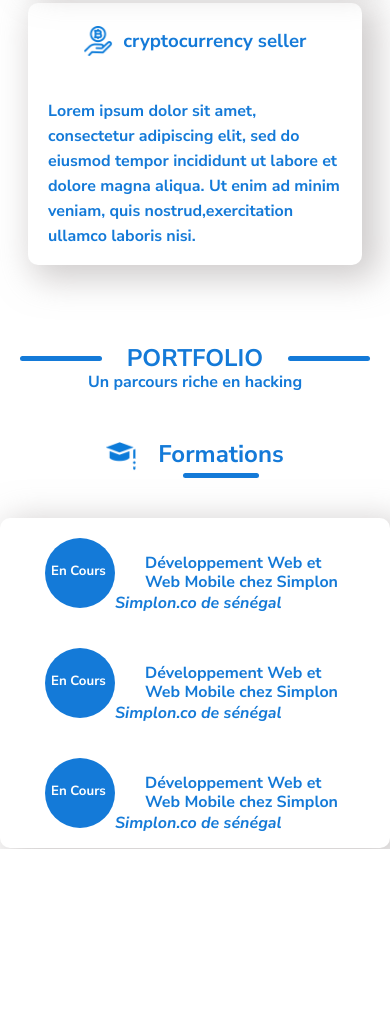
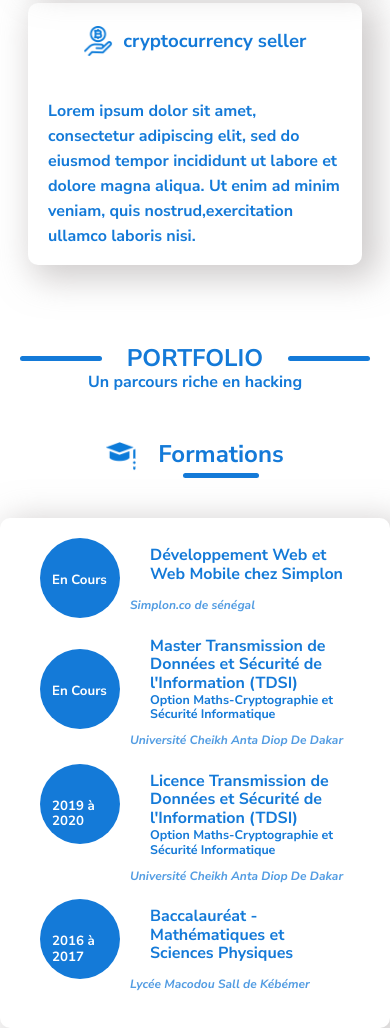
Before and after one commit to malick83/Portfolio-Me, a plain HTML site: page index.html in a window 390 px wide. Shown: the part 2032-3060 px from the top of the page. Before the commit the page ends 2881 px from the top, so only its background shows below. Drawn offline with Linux system fonts and the light colour scheme.

Commit message:
Ajout de code dans la partie Formation

```diff
--- a/index.html
+++ b/index.html
@@ -139,49 +139,51 @@
                     </div>
                 </div>
                 <div class="mes-formations">
-                    <div class="une-formation">
                         <div class="header-formation">
                             <div class="status-formation">
                                 <h5>En Cours</h5>
                             </div>
                             <div class="nom-formation">
                                 <p>Développement Web et Web Mobile chez Simplon </p>
+                                <h4>Simplon.co de sénégal</h4>
                             </div>
                         </div>
-                        <div class="footer-formation">
-                            <p>Simplon.co de sénégal</p>
+
+                    <!--  -->
+
+                    <div class="header-formation">
+                        <div class="status-formation status-formation-master">
+                            <h5>En Cours</h5>
+                        </div>
+                        <div class="nom-formation nom-formation-master1">
+                            <p>Master Transmission de Données et Sécurité de l'Information (TDSI)</p>
+                            <h3>Option Maths-Cryptographie et Sécurité Informatique</h3>
+                            <h4>Université Cheikh Anta Diop De Dakar</h4>
                         </div>
                     </div>
 
                     <!--  -->
 
-                    <div class="une-formation">
-                        <div class="header-formation">
-                            <div class="status-formation">
-                                <h5>En Cours</h5>
-                            </div>
-                            <div class="nom-formation">
-                                <p>Développement Web et Web Mobile chez Simplon </p>
-                            </div>
+                    <div class="header-formation">
+                        <div class="status-formation status-formation-licence">
+                            <h5>2019 à 2020</h5>
                         </div>
-                        <div class="footer-formation">
-                            <p>Simplon.co de sénégal</p>
+                        <div class="nom-formation nom-formation-master1">
+                            <p>Licence Transmission de Données et Sécurité de l'Information (TDSI)</p>
+                            <h3>Option Maths-Cryptographie et Sécurité Informatique</h3>
+                            <h4>Université Cheikh Anta Diop De Dakar</h4>
                         </div>
                     </div>
 
                     <!--  -->
 
-                    <div class="une-formation">
-                        <div class="header-formation">
-                            <div class="status-formation">
-                                <h5>En Cours</h5>
-                            </div>
-                            <div class="nom-formation">
-                                <p>Développement Web et Web Mobile chez Simplon </p>
-                            </div>
+                    <div class="header-formation">
+                        <div class="status-formation status-formation-licence">
+                            <h5>2016 à 2017</h5>
                         </div>
-                        <div class="footer-formation">
-                            <p>Simplon.co de sénégal</p>
+                        <div class="nom-formation">
+                            <p>Baccalauréat - Mathématiques et Sciences Physiques</p>
+                            <h4>Lycée Macodou Sall de Kébémer</h4>
                         </div>
                     </div>
 
--- a/styles-files/style.css
+++ b/styles-files/style.css
@@ -280,15 +280,10 @@ nav .logo img {
         /* border: 3px solid red; */
         box-shadow: 10px 8px 34px 6px rgba(185, 181, 181, 0.685);
         border-radius: 10px;
+        padding: 20px 0px;
+
     }
 
-    section  .une-formation {
-        display: flex;
-        flex-direction: column;
-        justify-content: space-around;
-        /* border: 3px solid blue; */
-        height: 110px;
-    }
     section .header-formation {
         display: flex;
         flex-direction: row;
@@ -296,25 +291,35 @@ nav .logo img {
         /* border: 3px solid rebeccapurple; */
     }
 
-    section .footer-formation {
-        /* border: 3px solid greenyellow; */
-    }
-
     section .status-formation{
         /* border: 3px solid blueviolet; */
-        width: 70px;
-        height: 70px;
-        border-radius: 40px;
+        width: 80px;
+        height: 80px;
+        border-radius: 45px;
         background-color: #147AD8;
         margin-right: 15px;
     }
     section .status-formation h5{
         color: white;
-        margin: 26px 6px;
+        margin: 35px 12px;
     }
     section .nom-formation p {
+        /* border: 3px solid rebeccapurple; */
         color: #147AD8;
         font-weight: bold;
+        margin-top: 8px;
+
+    }
+
+    section .nom-formation h4 {
+        /* border: 3px solid rosybrown; */
+        margin-top: -12px;
+        color: #1479d8bc;
+        font-weight: bold;
+        font-style: italic;
+        font-size: 12px;
+        margin-left: -20px;
+        margin-top: 10px;
 
     }
     section .nom-formation {
@@ -323,15 +328,27 @@ nav .logo img {
         width: 200px;
         margin-left: 15px;
     }
-    section .footer-formation{
-        position: absolute;
+
+
+    .nom-formation-master1 p {
+        /* border: 3px solid black; */
+        margin-top: 3px;
+    }
+
+    .nom-formation-master1 h3 {
+        /* border: 3px solid magenta; */
+        margin-top: -15px;
+        font-size: 12.5px;
         color: #147AD8;
-        font-weight: bold;
-        font-style: italic;
-        margin-left: 115px;
-        margin-top: 60px;
-
+    }
+    .status-formation-master {
+        margin-top: 20px;
     }
 
 
+    .status-formation-licence h5 {
+        width: 52px;
+        /* border: 2px solid red; */
+    }
+
 }
```
